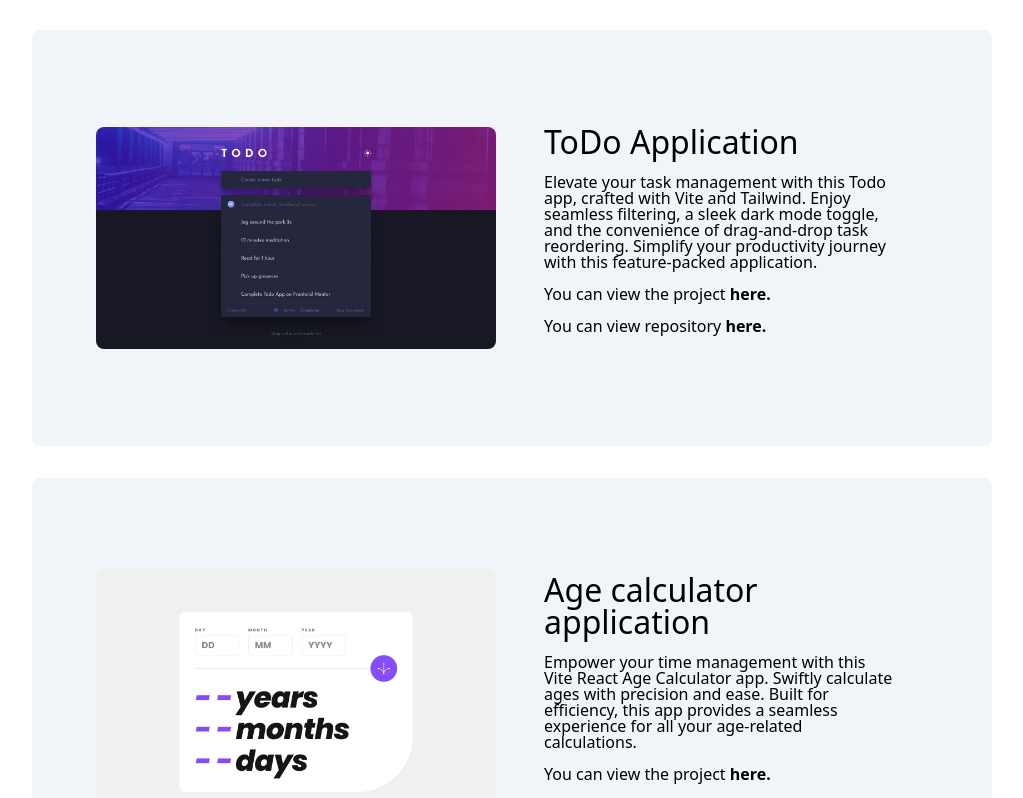
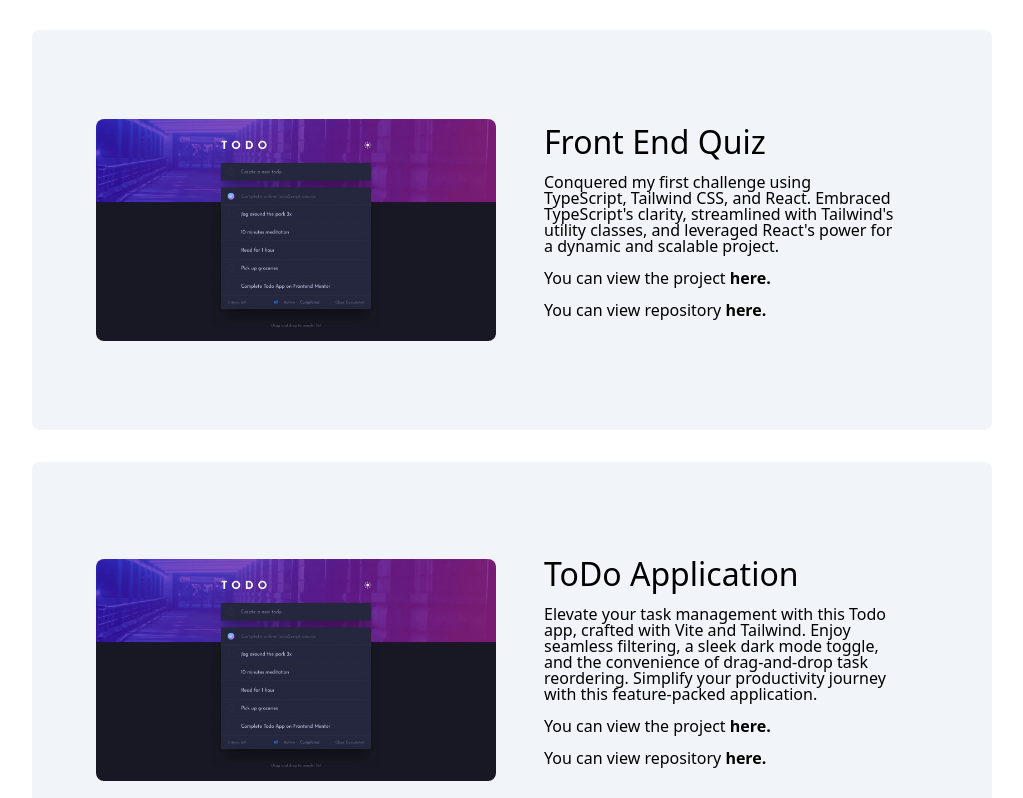
Before and after one commit to Chaffexd/portfolio-updated, a Next.js app: page /projects in a window 1280 px wide. Shown: the part 2460-3258 px from the top of the page, without its empty margins (128-1151 px from the left). Built offline with nearby package versions, Linux system fonts and the light colour scheme.

Commit message:
added new project

```diff
--- a/components/projects/AllProjects.js
+++ b/components/projects/AllProjects.js
@@ -48,6 +48,15 @@ const projectData = [
   },
   {
     id: "p6",
+    title: "Front End Quiz",
+    excerpt:
+      "Conquered my first challenge using TypeScript, Tailwind CSS, and React. Embraced TypeScript's clarity, streamlined with Tailwind's utility classes, and leveraged React's power for a dynamic and scalable project.",
+    imageSource: "/images/todoapp.webp",
+    link: "https://frontend-quiz-chi.vercel.app/",
+    repo: "https://github.com/Chaffexd/frontend-quiz"
+  },
+  {
+    id: "p7",
     title: "ToDo Application",
     excerpt:
       "Elevate your task management with this Todo app, crafted with Vite and Tailwind. Enjoy seamless filtering, a sleek dark mode toggle, and the convenience of drag-and-drop task reordering. Simplify your productivity journey with this feature-packed application.",
@@ -56,7 +65,7 @@ const projectData = [
     repo: "https://github.com/Chaffexd/todo-app"
   },
   {
-    id: "p7",
+    id: "p8",
     title: "Age calculator application",
     excerpt:
       "Empower your time management with this Vite React Age Calculator app. Swiftly calculate ages with precision and ease. Built for efficiency, this app provides a seamless experience for all your age-related calculations.",
```
